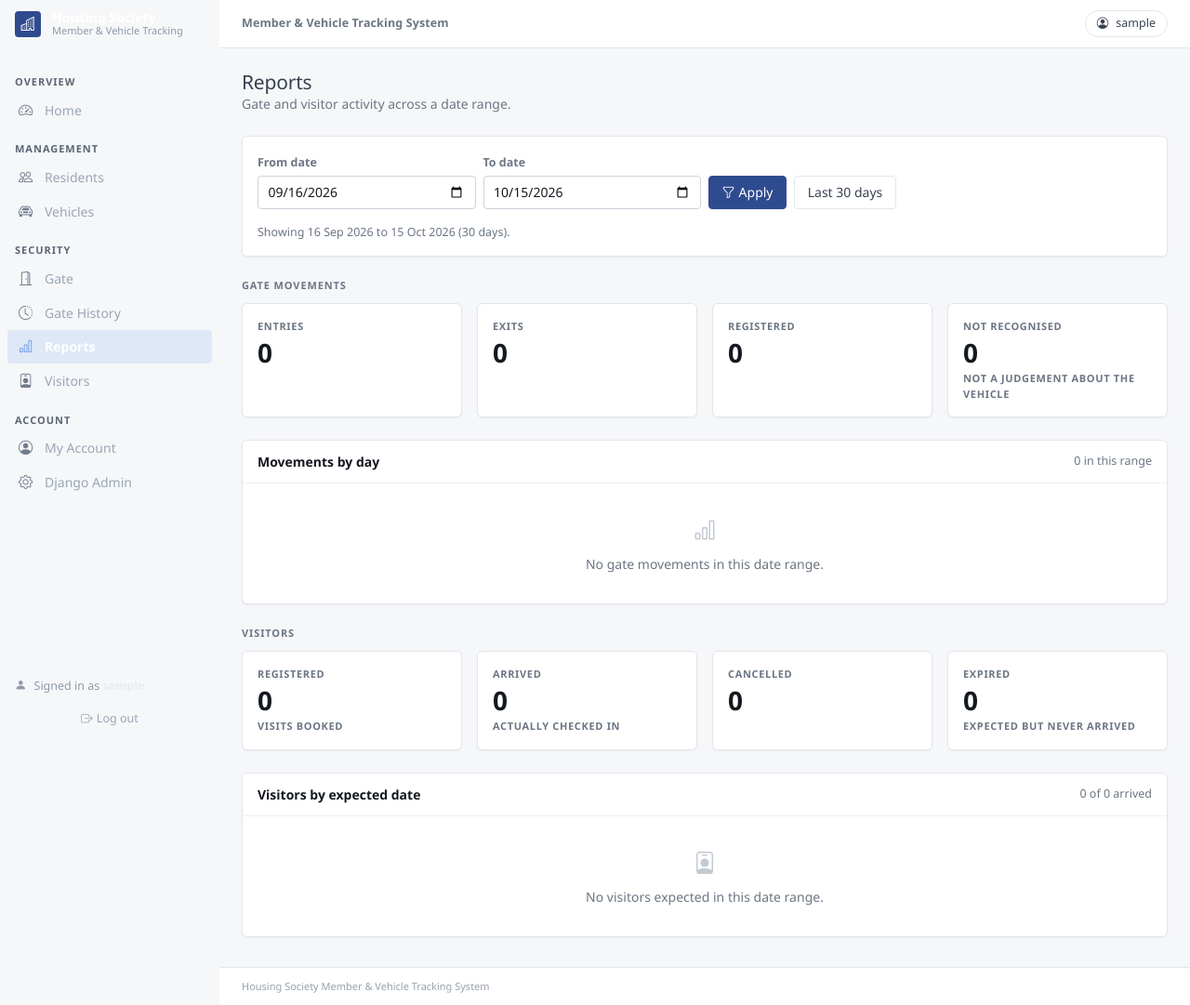
After one commit to gaurivvv/HousingSocietyVTS, a Django app: page /reports/ in a window 1280 px wide. The commit adds this page. Shown: the whole page at 93% size. Run offline with Django 5.2, Linux system fonts and the light colour scheme; the visitor is signed in with stand-in values (Sample User, id 1); data that the repository does not hold is empty.

Commit message:
Add a reports module with gate and visitor statistics

```diff
--- a/config/settings.py
+++ b/config/settings.py
@@ -55,6 +55,7 @@ INSTALLED_APPS = [
     "tracking",
     "visitors",
     "accounts",
+    "reports",
 ]
 
 MIDDLEWARE = [
--- a/config/urls.py
+++ b/config/urls.py
@@ -9,5 +9,6 @@ urlpatterns = [
     path("gate/", include("tracking.urls")),
     path("visitors/", include("visitors.urls")),
     path("api/v1/", include("api.urls")),
+    path("reports/", include("reports.urls")),
     path("", include("dashboard.urls")),
 ]
--- /dev/null
+++ b/reports/apps.py
@@ -0,0 +1,6 @@
+from django.apps import AppConfig
+
+
+class ReportsConfig(AppConfig):
+    default_auto_field = 'django.db.models.BigAutoField'
+    name = 'reports'
--- /dev/null
+++ b/reports/forms.py
@@ -0,0 +1,62 @@
+"""Date range filter for the reports page.
+
+Follows the same pattern as tracking.forms.HistoryFilterForm: Bootstrap
+classes applied in __init__, and cross-field validation in clean().
+"""
+
+from datetime import timedelta
+
+from django import forms
+from django.utils import timezone
+
+DEFAULT_DAYS = 30
+MAX_RANGE_DAYS = 366
+
+
+class ReportFilterForm(forms.Form):
+    """Start and end dates, defaulting to the last 30 days."""
+
+    start_date = forms.DateField(
+        label="From date",
+        widget=forms.DateInput(format="%Y-%m-%d", attrs={"type": "date"}),
+    )
+    end_date = forms.DateField(
+        label="To date",
+        widget=forms.DateInput(format="%Y-%m-%d", attrs={"type": "date"}),
+    )
+
+    def __init__(self, *args, **kwargs):
+        super().__init__(*args, **kwargs)
+        today = timezone.localdate()
+        self.fields["start_date"].initial = today - timedelta(days=DEFAULT_DAYS - 1)
+        self.fields["end_date"].initial = today
+        for field in self.fields.values():
+            field.widget.attrs["class"] = "form-control"
+
+    def full_clean(self):
+        super().full_clean()
+        for field_name in self.errors:
+            if field_name in self.fields:
+                widget = self.fields[field_name].widget
+                widget.attrs["class"] = widget.attrs.get("class", "") + " is-invalid"
+
+    def clean(self):
+        cleaned = super().clean()
+        start = cleaned.get("start_date")
+        end = cleaned.get("end_date")
+
+        if start and end:
+            if start > end:
+                self.add_error("end_date", "The 'to' date must be on or after the 'from' date.")
+            elif (end - start).days > MAX_RANGE_DAYS:
+                self.add_error(
+                    "end_date",
+                    f"Choose a range of {MAX_RANGE_DAYS} days or fewer.",
+                )
+        return cleaned
+
+
+def default_range():
+    """The range used when the page is opened without filters."""
+    today = timezone.localdate()
+    return today - timedelta(days=DEFAULT_DAYS - 1), today
--- /dev/null
+++ b/reports/urls.py
@@ -0,0 +1,11 @@
+"""Reports URLs, mounted at /reports/ by config/urls.py."""
+
+from django.urls import path
+
+from . import views
+
+app_name = "reports"
+
+urlpatterns = [
+    path("", views.reports, name="reports"),
+]
--- /dev/null
+++ b/reports/views.py
@@ -0,0 +1,62 @@
+"""Society-wide reports.
+
+Restricted to Society Admin. Guards work the gate and see individual
+movements; aggregate analytics across months are a management function.
+residents.view_resident is the permission the project already uses to mark
+admin-only data, so the same marker is used here.
+
+Every figure comes from database aggregation in reports.utils. The view does
+no counting of its own.
+"""
+
+from django.contrib.auth.decorators import permission_required
+from django.shortcuts import render
+
+from .forms import ReportFilterForm, default_range
+from .utils import (
+    add_bar_widths,
+    gate_by_day,
+    gate_totals,
+    visitor_totals,
+    visitors_by_day,
+)
+
+
+@permission_required("residents.view_resident", raise_exception=True)
+def reports(request):
+    """Gate and visitor statistics for a date range, defaulting to 30 days."""
+    start_date, end_date = default_range()
+    filters_applied = False
+
+    # Bound only when the address carries dates, e.g. /reports/?start_date=...
+    form = ReportFilterForm(request.GET or None)
+
+    if request.GET:
+        if form.is_valid():
+            start_date = form.cleaned_data["start_date"]
+            end_date = form.cleaned_data["end_date"]
+            filters_applied = True
+        else:
+            # Invalid dates: show the errors and report on the default range
+            # rather than an arbitrary one the user did not ask for.
+            start_date, end_date = default_range()
+
+    gate_rows = add_bar_widths(gate_by_day(start_date, end_date), "total")
+    visitor_rows = add_bar_widths(visitors_by_day(start_date, end_date), "registered")
+
+    gate = gate_totals(start_date, end_date)
+    visitors = visitor_totals(start_date, end_date)
+
+    context = {
+        "form": form,
+        "start_date": start_date,
+        "end_date": end_date,
+        "day_count": (end_date - start_date).days + 1,
+        "filters_applied": filters_applied,
+        "gate": gate,
+        "visitors": visitors,
+        "gate_rows": gate_rows,
+        "visitor_rows": visitor_rows,
+        "has_any_data": bool(gate_rows or visitor_rows),
+    }
+    return render(request, "reports/reports.html", context)
--- a/static/css/style.css
+++ b/static/css/style.css
@@ -865,3 +865,36 @@ body:has(.auth-screen) { background: #eef1f5; }
 }
 .pass-card-perforation::before { left: -8px; }
 .pass-card-perforation::after  { right: -8px; }
+
+/* ============================================================
+   Reports - CSS bars, no chart library
+   ============================================================ */
+
+/* Qualified with h2 to match the h1.h3 / h2.h5 convention above: the global
+   h1-h4 rule sets no font-size, so an unqualified h2 falls back to the
+   browser default of about 1.5em. */
+h2.report-section-title {
+    font-size: var(--t-xs);
+    font-weight: 600;
+    letter-spacing: .08em;
+    text-transform: uppercase;
+    color: var(--c-muted);
+    margin: 0 0 var(--s-3);
+}
+
+.report-bar {
+    height: 8px;
+    background: #eef0f4;
+    border-radius: 4px;
+    overflow: hidden;
+    min-width: 60px;
+}
+
+.report-bar-fill {
+    height: 100%;
+    background: var(--c-primary);
+    border-radius: 4px;
+    transition: width .2s ease;
+}
+
+.report-bar-visitor { background: var(--c-info); }
--- a/templates/base.html
+++ b/templates/base.html
@@ -59,6 +59,11 @@
                         {% if perms.tracking.view_vehiclelog %}
                             <li class="nav-item"><i class="bi bi-clock-history"></i>
                                 <a class="nav-link {% if request.resolver_match.view_name == 'tracking:history' %}active{% endif %}" href="{% url 'tracking:history' %}">Gate History</a>
+                            </li>
+                        {% endif %}
+                        {% if perms.residents.view_resident %}
+                            <li class="nav-item"><i class="bi bi-bar-chart"></i>
+                                <a class="nav-link {% if request.resolver_match.view_name == 'reports:reports' %}active{% endif %}" href="{% url 'reports:reports' %}">Reports</a>
                             </li>
                         {% endif %}
                         {% if perms.visitors.view_visitor %}
--- /dev/null
+++ b/templates/reports/reports.html
@@ -0,0 +1,197 @@
+{% extends "base.html" %}
+
+{% block title %}Reports{% endblock %}
+
+{% block content %}
+<div class="page-header">
+    <div>
+        <h1 class="h3 mb-0">Reports</h1>
+        <p class="text-muted small mb-0">Gate and visitor activity across a date range.</p>
+    </div>
+</div>
+
+<div class="card mb-4">
+    <div class="card-body py-3">
+        <form method="get" class="row g-2 align-items-end" novalidate>
+            {% for field in form %}
+                <div class="col-sm-6 col-lg-3">
+                    <label for="{{ field.id_for_label }}" class="form-label small text-muted mb-1">{{ field.label }}</label>
+                    {{ field }}
+                    {% for error in field.errors %}
+                        <div class="invalid-feedback d-block">{{ error }}</div>
+                    {% endfor %}
+                </div>
+            {% endfor %}
+            <div class="col-sm-6 col-lg-auto d-flex gap-2">
+                <button type="submit" class="btn btn-primary"><i class="bi bi-funnel me-1"></i>Apply</button>
+                <a href="{% url 'reports:reports' %}" class="btn btn-outline-secondary">Last 30 days</a>
+            </div>
+        </form>
+        <p class="text-muted small mb-0 mt-3">
+            Showing {{ start_date|date:"d M Y" }} to {{ end_date|date:"d M Y" }} ({{ day_count }} day{{ day_count|pluralize }}).
+        </p>
+    </div>
+</div>
+
+<h2 class="report-section-title">Gate movements</h2>
+<div class="row g-3 mb-4">
+    <div class="col-6 col-lg-3">
+        <div class="card stat-card h-100">
+            <div class="card-body">
+                <div class="text-muted small">Entries</div>
+                <div class="stat-value">{{ gate.entries }}</div>
+            </div>
+        </div>
+    </div>
+    <div class="col-6 col-lg-3">
+        <div class="card stat-card h-100">
+            <div class="card-body">
+                <div class="text-muted small">Exits</div>
+                <div class="stat-value">{{ gate.exits }}</div>
+            </div>
+        </div>
+    </div>
+    <div class="col-6 col-lg-3">
+        <div class="card stat-card h-100">
+            <div class="card-body">
+                <div class="text-muted small">Registered</div>
+                <div class="stat-value">{{ gate.registered }}</div>
+            </div>
+        </div>
+    </div>
+    <div class="col-6 col-lg-3">
+        <div class="card stat-card h-100">
+            <div class="card-body">
+                <div class="text-muted small">Not recognised</div>
+                <div class="stat-value">{{ gate.unknown }}</div>
+                <div class="text-muted small mt-1">Not a judgement about the vehicle</div>
+            </div>
+        </div>
+    </div>
+</div>
+
+<div class="card mb-4">
+    <div class="card-header bg-white d-flex justify-content-between align-items-center">
+        <span class="fw-semibold">Movements by day</span>
+        <span class="text-muted small">{{ gate.total }} in this range</span>
+    </div>
+    {% if gate_rows %}
+        <div class="table-responsive">
+            <table class="table table-hover align-middle mb-0">
+                <thead class="table-light">
+                    <tr>
+                        <th>Date</th>
+                        <th class="text-end">Entries</th>
+                        <th class="text-end">Exits</th>
+                        <th class="text-end">Total</th>
+                        <th style="width: 40%">Activity</th>
+                    </tr>
+                </thead>
+                <tbody>
+                    {% for row in gate_rows %}
+                        <tr>
+                            <td class="text-nowrap">{{ row.day|date:"d M Y" }}</td>
+                            <td class="text-end">{{ row.entries }}</td>
+                            <td class="text-end">{{ row.exits }}</td>
+                            <td class="text-end fw-semibold">{{ row.total }}</td>
+                            <td>
+                                <div class="report-bar" role="img" aria-label="{{ row.total }} movements">
+                                    <div class="report-bar-fill" style="width: {{ row.bar_width }}%"></div>
+                                </div>
+                            </td>
+                        </tr>
+                    {% endfor %}
+                </tbody>
+            </table>
+        </div>
+    {% else %}
+        <div class="empty-state">
+            <i class="bi bi-bar-chart"></i>
+            <div>No gate movements in this date range.</div>
+        </div>
+    {% endif %}
+</div>
+
+<h2 class="report-section-title">Visitors</h2>
+<div class="row g-3 mb-4">
+    <div class="col-6 col-lg-3">
+        <div class="card stat-card h-100">
+            <div class="card-body">
+                <div class="text-muted small">Registered</div>
+                <div class="stat-value">{{ visitors.registered }}</div>
+                <div class="text-muted small mt-1">Visits booked</div>
+            </div>
+        </div>
+    </div>
+    <div class="col-6 col-lg-3">
+        <div class="card stat-card h-100">
+            <div class="card-body">
+                <div class="text-muted small">Arrived</div>
+                <div class="stat-value">{{ visitors.arrived }}</div>
+                <div class="text-muted small mt-1">Actually checked in</div>
+            </div>
+        </div>
+    </div>
+    <div class="col-6 col-lg-3">
+        <div class="card stat-card h-100">
+            <div class="card-body">
+                <div class="text-muted small">Cancelled</div>
+                <div class="stat-value">{{ visitors.cancelled }}</div>
+            </div>
+        </div>
+    </div>
+    <div class="col-6 col-lg-3">
+        <div class="card stat-card h-100">
+            <div class="card-body">
+                <div class="text-muted small">Expired</div>
+                <div class="stat-value">{{ visitors.expired }}</div>
+                <div class="text-muted small mt-1">Expected but never arrived</div>
+            </div>
+        </div>
+    </div>
+</div>
+
+<div class="card">
+    <div class="card-header bg-white d-flex justify-content-between align-items-center">
+        <span class="fw-semibold">Visitors by expected date</span>
+        <span class="text-muted small">{{ visitors.arrived }} of {{ visitors.registered }} arrived</span>
+    </div>
+    {% if visitor_rows %}
+        <div class="table-responsive">
+            <table class="table table-hover align-middle mb-0">
+                <thead class="table-light">
+                    <tr>
+                        <th>Expected date</th>
+                        <th class="text-end">Registered</th>
+                        <th class="text-end">Arrived</th>
+                        <th class="text-end">Cancelled</th>
+                        <th class="text-end">Expired</th>
+                        <th style="width: 30%">Registered</th>
+                    </tr>
+                </thead>
+                <tbody>
+                    {% for row in visitor_rows %}
+                        <tr>
+                            <td class="text-nowrap">{{ row.expected_date|date:"d M Y" }}</td>
+                            <td class="text-end fw-semibold">{{ row.registered }}</td>
+                            <td class="text-end">{{ row.arrived }}</td>
+                            <td class="text-end">{{ row.cancelled }}</td>
+                            <td class="text-end">{{ row.expired }}</td>
+                            <td>
+                                <div class="report-bar" role="img" aria-label="{{ row.registered }} registered">
+                                    <div class="report-bar-fill report-bar-visitor" style="width: {{ row.bar_width }}%"></div>
+                                </div>
+                            </td>
+                        </tr>
+                    {% endfor %}
+                </tbody>
+            </table>
+        </div>
+    {% else %}
+        <div class="empty-state">
+            <i class="bi bi-person-badge"></i>
+            <div>No visitors expected in this date range.</div>
+        </div>
+    {% endif %}
+</div>
+{% endblock %}
```
Also changed, not shown: reports/test_reports.py (added, +269 -0 lines), reports/utils.py (added, +101 -0 lines), reports/__init__.py (added), reports/migrations/__init__.py (added).
